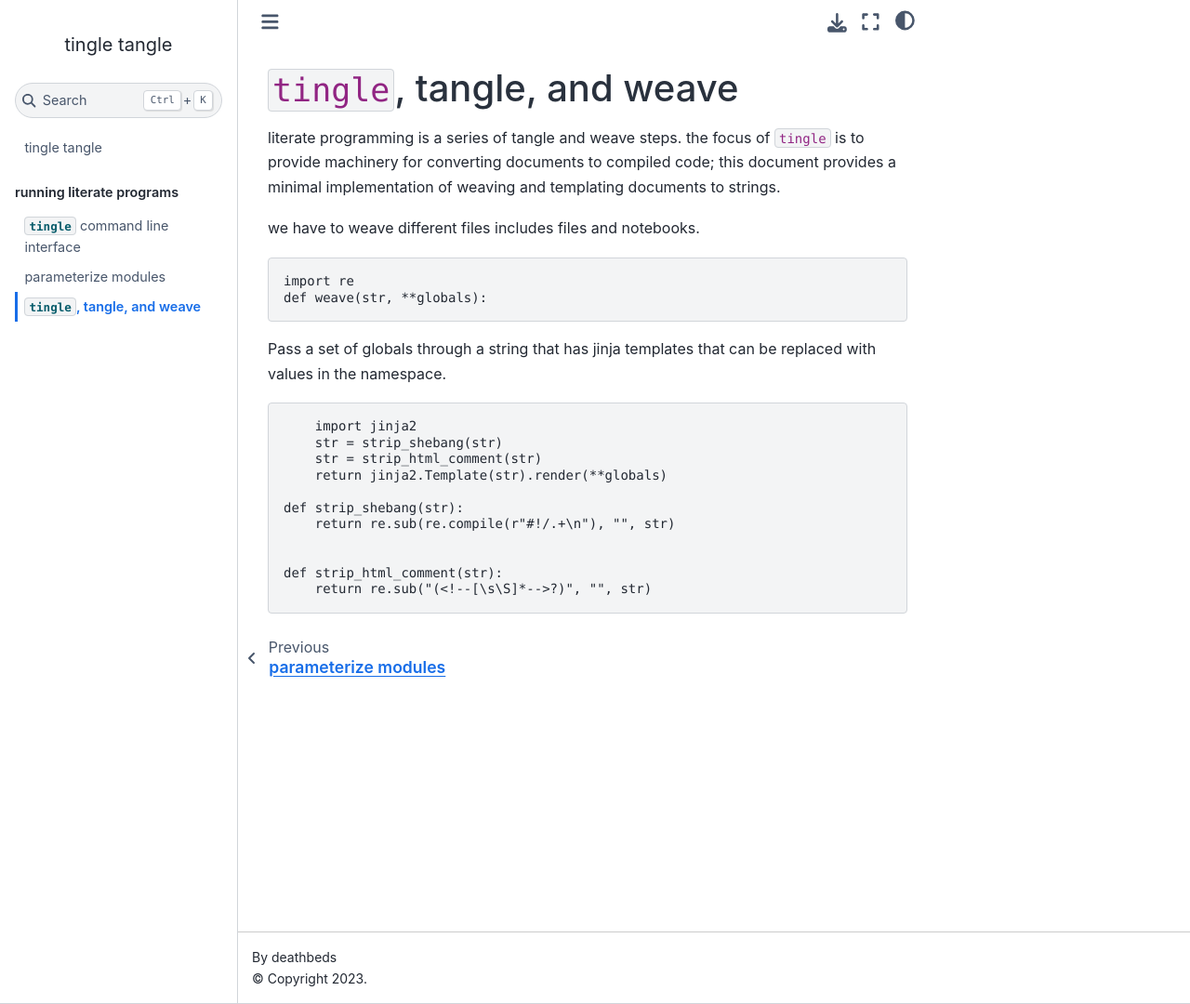
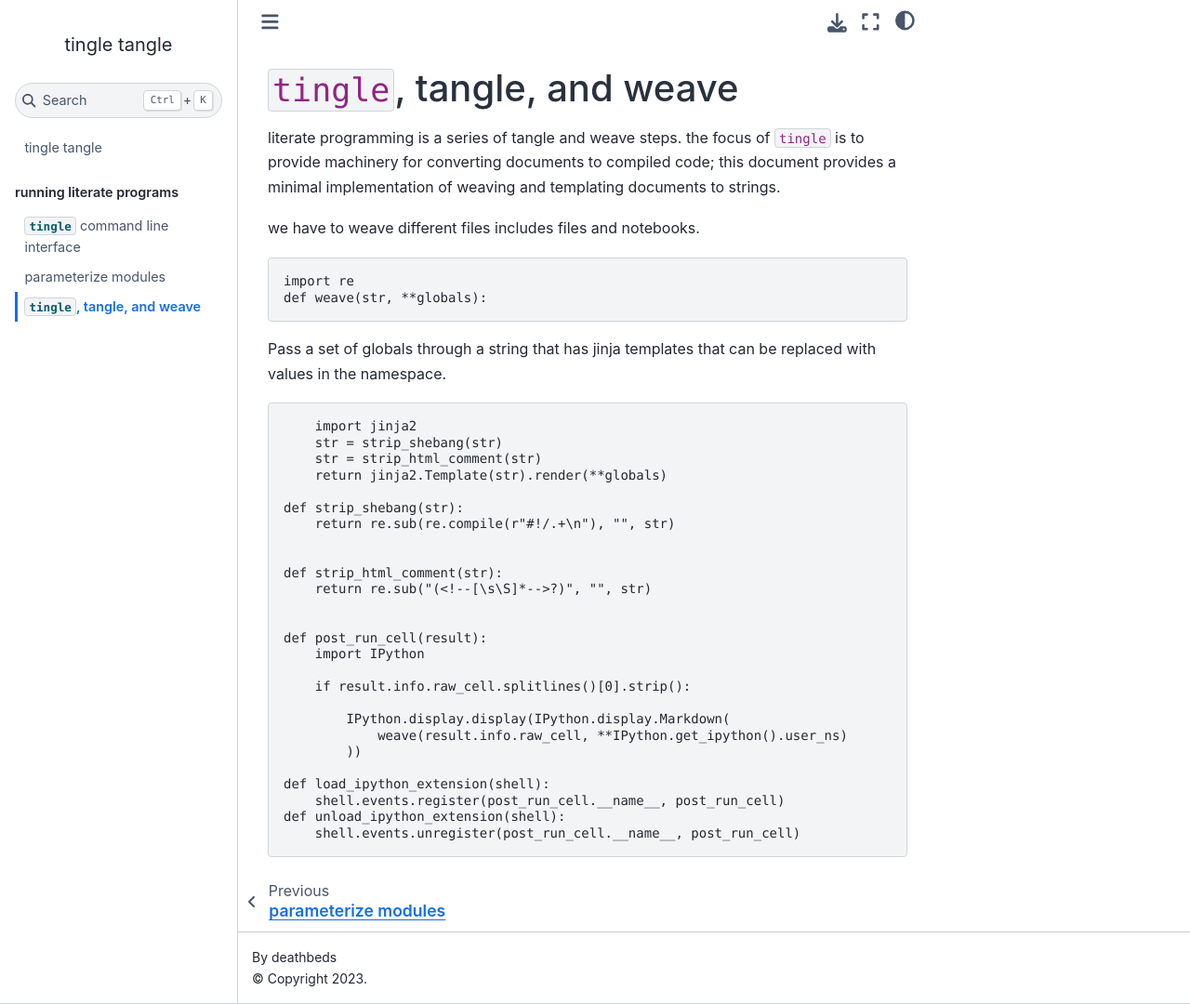
Before and after one commit to deathbeds/tingle, a Jupyter Book: the page built from tingle/weave.md, in a window 1280 px wide and 1080 px high. Shown: the whole window at 93% size. Built offline with Jupyter Book 1.0.4 settings and Sphinx 7.4.7 and the Sphinx Book theme 1.1.4, drawn with Linux system fonts in a browser that asks for light colours; pages that are not in the unit, such as notebooks, are missing from menus.

Commit message:
add extension

```diff
--- a/tingle/weave.md
+++ b/tingle/weave.md
@@ -24,3 +24,18 @@ in the namespace.
 
     def strip_html_comment(str):
         return re.sub("(<!--[\s\S]*-->?)", "", str)
+
+
+    def post_run_cell(result):
+        import IPython
+
+        if result.info.raw_cell.splitlines()[0].strip():
+
+            IPython.display.display(IPython.display.Markdown(
+                weave(result.info.raw_cell, **IPython.get_ipython().user_ns)
+            ))
+
+    def load_ipython_extension(shell):
+        shell.events.register(post_run_cell.__name__, post_run_cell)
+    def unload_ipython_extension(shell):
+        shell.events.unregister(post_run_cell.__name__, post_run_cell)
```
Also changed, not shown: tingle/__init__.py (+12 -0 lines), tingle/extension.md (added, +28 -0 lines), 2 other files.
